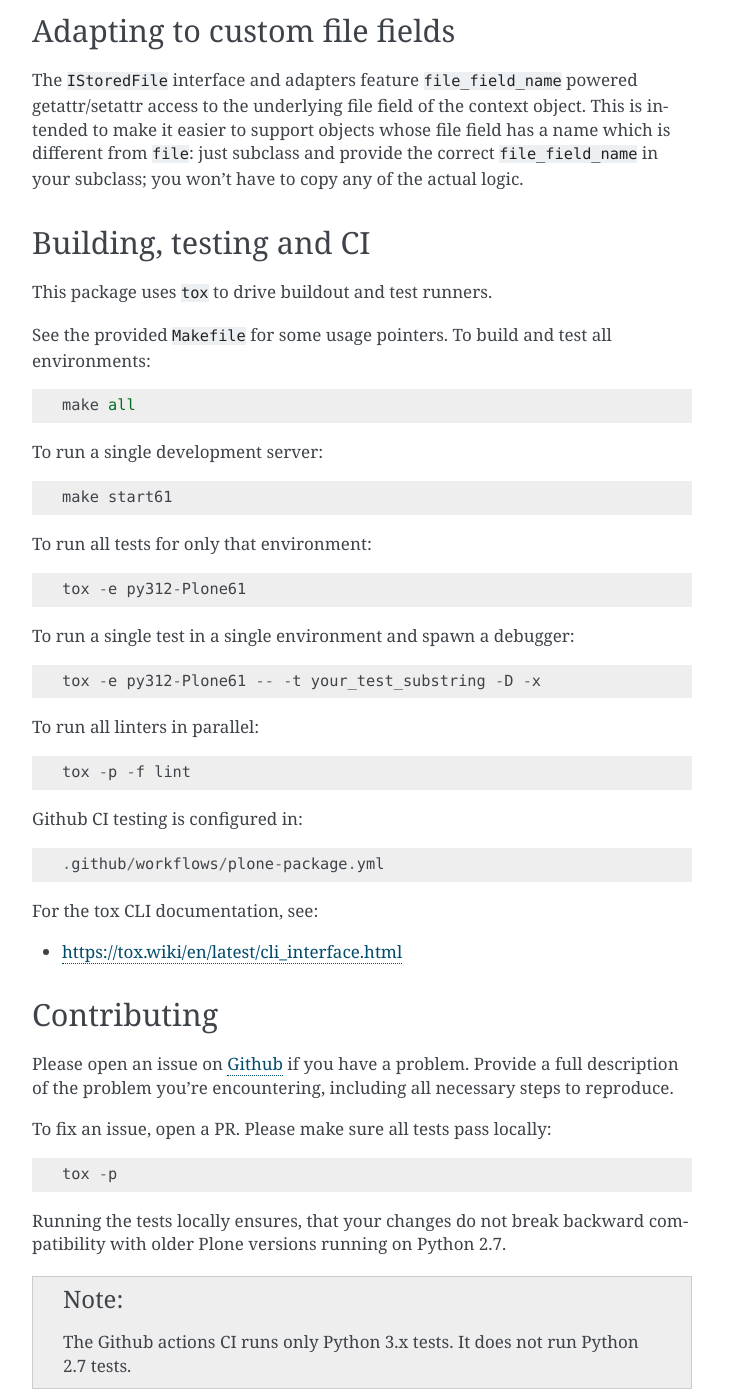
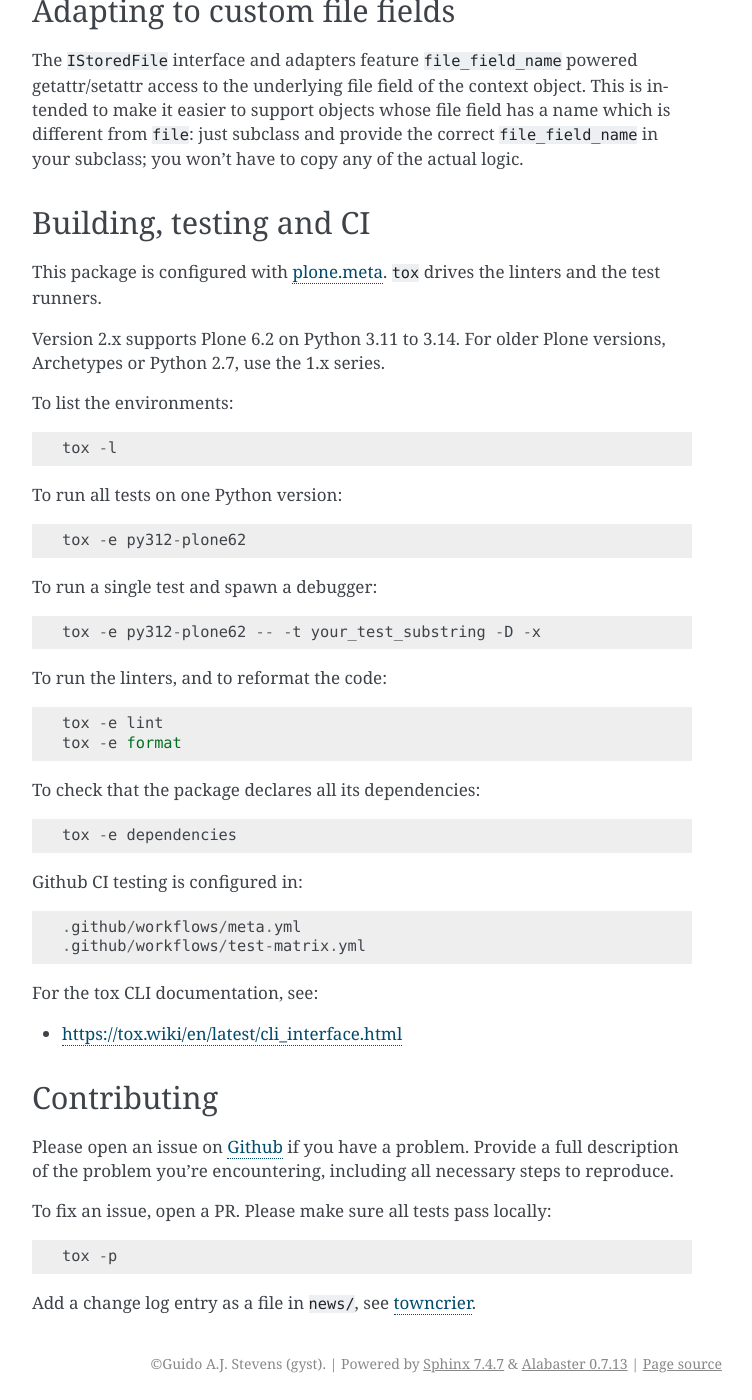
Before and after one commit to collective/collective.collabora, a Sphinx documentation site: the page built from docs/development.rst, in a window 1280 px wide and 1400 px high, scrolled down 1282 px. Shown: the whole window, without its empty margins (388-1140 px from the left). Built offline with Sphinx 7.4.7, drawn with Linux system fonts in a browser that asks for light colours; pages that are not in the unit, such as notebooks, are missing from menus; some of the changed text lies outside the part shown.

Commit message:
Packaging and docs for 2.0: Plone 6.2 only, dependency ignores, news

```diff
--- a/README.rst
+++ b/README.rst
@@ -35,8 +35,8 @@ Introduction
 
 `Collabora Online <https://www.collaboraonline.com/>`_ provides collaborative open source document editing, controlled by you.
 
-Collective.collabora brings this capability into Plone. It can be used as-is,
-and works out of the box in about any Plone version.
+Collective.collabora brings this capability into Plone. It can be used as-is
+on Plone 6.2. For older Plone versions, use the 1.x series.
 
 Additionally, collective.collabora provides a building block for integration of
 real-time document collaboration into Plone-based applications like
@@ -50,8 +50,6 @@ Features
 
 - Reading Office files and PDFs in your browser in a Plone page, with comments,
   even if you do not have edit rights.
-
-- Wide compatibility of this add-on across Plone and Python versions.
 
 Documentation
 -------------
--- a/docs/development.rst
+++ b/docs/development.rst
@@ -8,14 +8,13 @@ For full SDK integration documentation docs, see:
 Development setup
 -----------------
 
-A working development setup is provided with this package. To run it::
+A Collabora server for development is provided with this package. To run it::
 
   docker compose -f docker/docker-compose.yaml create --remove-orphans
   docker compose -f docker/docker-compose.yaml start
-  make start61
 
-This will start Collabora and build and start Plone. You will need to
-define a host alias ``host.docker.internal``, see below.
+Then run a Plone 6.2 site with this package installed in development mode.
+You will need to define a host alias ``host.docker.internal``, see below.
 
 The ``collective.collabora:default`` profile configures the registry record
 ``collective.collabora.collabora_server_url`` to point at the :ref:`Collabora server URL`.
@@ -64,32 +63,37 @@ a name which is different from ``file``: just subclass and provide the correct
 Building, testing and CI
 ------------------------
 
-This package uses ``tox`` to drive buildout and test runners.
+This package is configured with `plone.meta <https://github.com/plone/meta>`_.
+``tox`` drives the linters and the test runners.
 
-See the provided ``Makefile`` for some usage pointers.
-To build and test all environments::
+Version 2.x supports Plone 6.2 on Python 3.11 to 3.14.
+For older Plone versions, Archetypes or Python 2.7, use the 1.x series.
 
-  make all
+To list the environments::
 
-To run a single development server::
+  tox -l
 
-  make start61
+To run all tests on one Python version::
 
-To run all tests for only that environment::
+  tox -e py312-plone62
 
-  tox -e py312-Plone61
+To run a single test and spawn a debugger::
 
-To run a single test in a single environment and spawn a debugger::
+  tox -e py312-plone62 -- -t your_test_substring -D -x
 
-  tox -e py312-Plone61 -- -t your_test_substring -D -x
+To run the linters, and to reformat the code::
 
-To run all linters in parallel::
+  tox -e lint
+  tox -e format
 
-  tox -p -f lint
+To check that the package declares all its dependencies::
+
+  tox -e dependencies
 
 Github CI testing is configured in::
 
-  .github/workflows/plone-package.yml
+  .github/workflows/meta.yml
+  .github/workflows/test-matrix.yml
 
 For the tox CLI documentation, see:
 
@@ -106,10 +110,5 @@ Please make sure all tests pass locally::
 
   tox -p
 
-
-Running the tests locally ensures, that your changes do not break backward compatibility
-with older Plone versions running on Python 2.7.
-
-.. note::
-
-   The Github actions CI runs only Python 3.x tests. It does not run Python 2.7 tests.
+Add a change log entry as a file in ``news/``, see
+`towncrier <https://towncrier.readthedocs.io/>`_.
--- a/docs/introduction.rst
+++ b/docs/introduction.rst
@@ -3,8 +3,8 @@ Introduction
 
 `Collabora Online <https://www.collaboraonline.com/>`_ provides collaborative open source document editing, controlled by you.
 
-Collective.collabora brings this capability into Plone. It can be used as-is,
-and works out of the box in about any Plone version.
+Collective.collabora brings this capability into Plone. It can be used as-is
+on Plone 6.2. For older Plone versions, use the 1.x series.
 
 Additionally, collective.collabora provides a building block for integration of
 real-time document collaboration into Plone-based applications like
@@ -18,5 +18,3 @@ Features
 
 - Reading Office files and PDFs in your browser in a Plone page, with comments,
   even if you do not have edit rights.
-
-- Wide compatibility of this add-on across Plone and Python versions.
--- a/pyproject.toml
+++ b/pyproject.toml
@@ -123,8 +123,8 @@ Zope = [
 python-dateutil = ['dateutil']
 pytest-plone = ['pytest', 'zope.pytestlayer', 'plone.testing', 'plone.app.testing']
 ignore-packages = [
-    "Products.ATContentTypes", "Products.CMFPlone", "Products.Five",
-    "Products.GenericSetup", "Products.PluggableAuthService", "StringIO",
+    "Products.CMFPlone", "Products.Five",
+    "Products.GenericSetup", "Products.PluggableAuthService",
     "lxml", "pkg_resources", "plone.base", "plone.browserlayer",
     "plone.event", "plone.memoize", "plone.namedfile", "plone.uuid",
     "requests", "zope.component", "zope.configuration",
--- a/setup.py
+++ b/setup.py
@@ -56,7 +56,6 @@ setup(
     extras_require={
         "test": [
             "plone.app.testing",
-            "plone.testing",
         ],
     },
     entry_points="""
```
Also changed, not shown: docs/install.rst (+5 -2 lines), .meta.toml, 2 other files.
